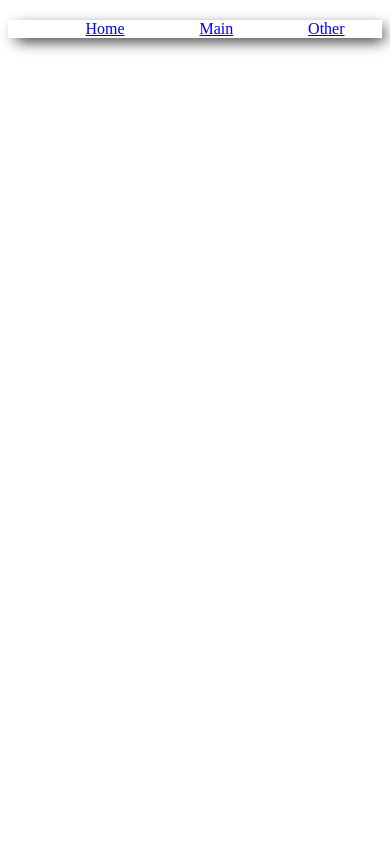
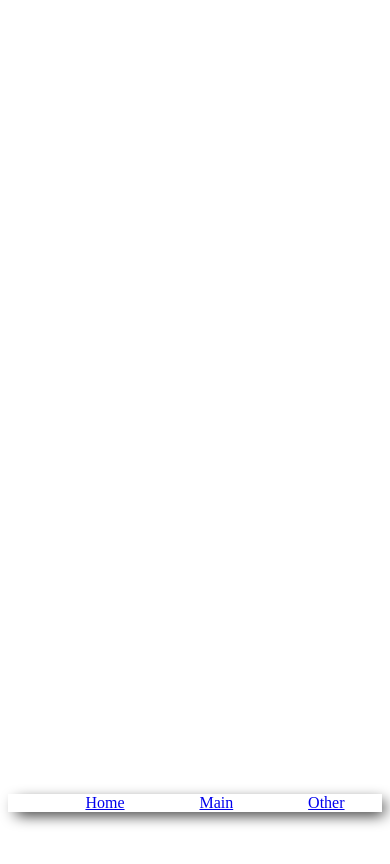
Before and after one commit to Reydet-Eric/workshop-css, a plain HTML site: page sticky.html in a window 390 px wide. Drawn offline with Linux system fonts and the light colour scheme.

Commit message:
add responsive menu bar

```diff
--- a/sticky.html
+++ b/sticky.html
@@ -8,6 +8,8 @@
     <style>
         body{
             min-height: 200vh;
+            display: flex;
+            flex-direction: column-reverse;
 
               }
         ul{
@@ -26,7 +28,13 @@
         }
         nav{
              position: sticky;
-              top:20px;
+             display: inline-block;
+            bottom:1rem;
+        }
+        @media  screen and (min-width:990px) {
+            body{
+            flex-direction: column;
+            }
         }
     </style>
 </head>
```
